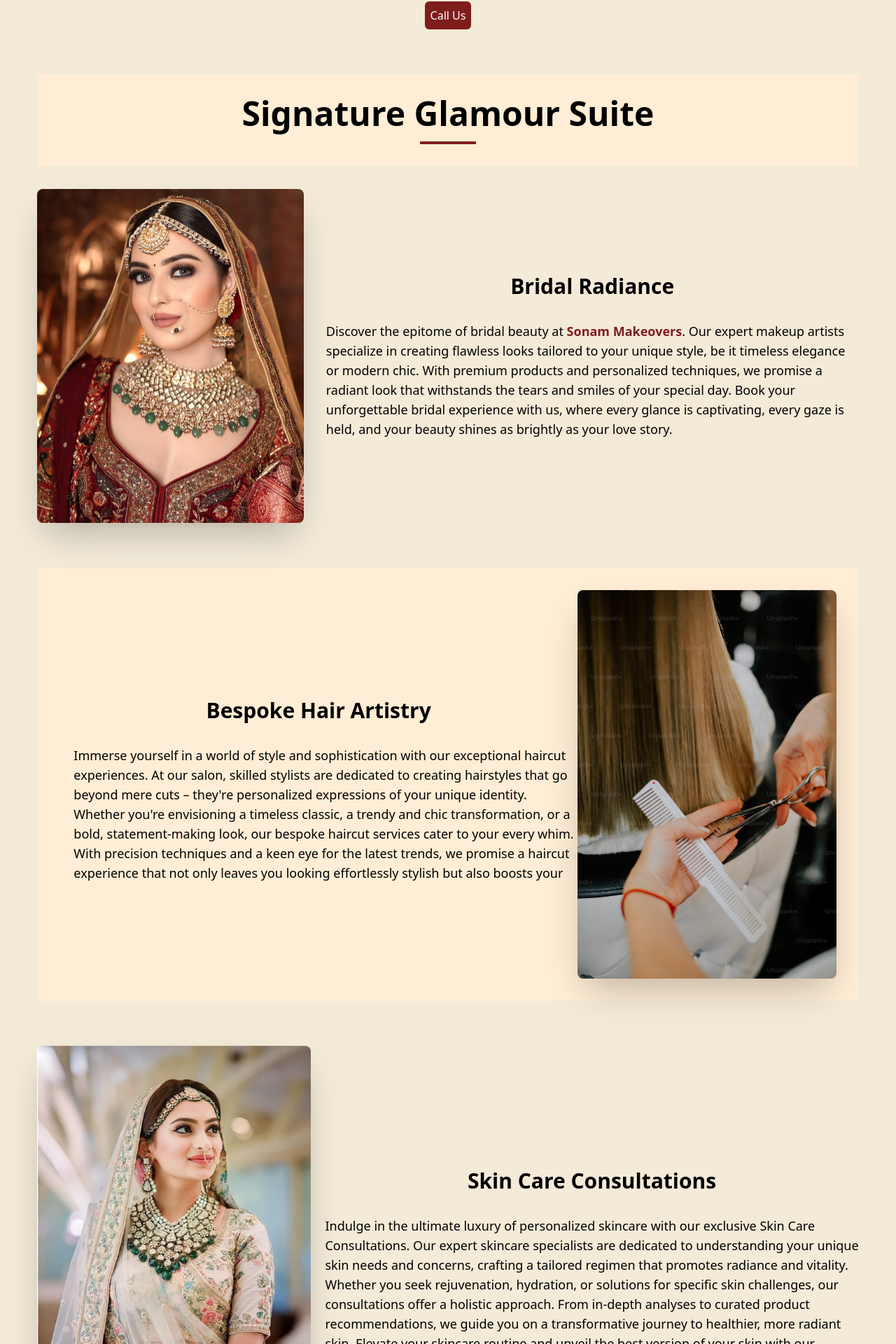
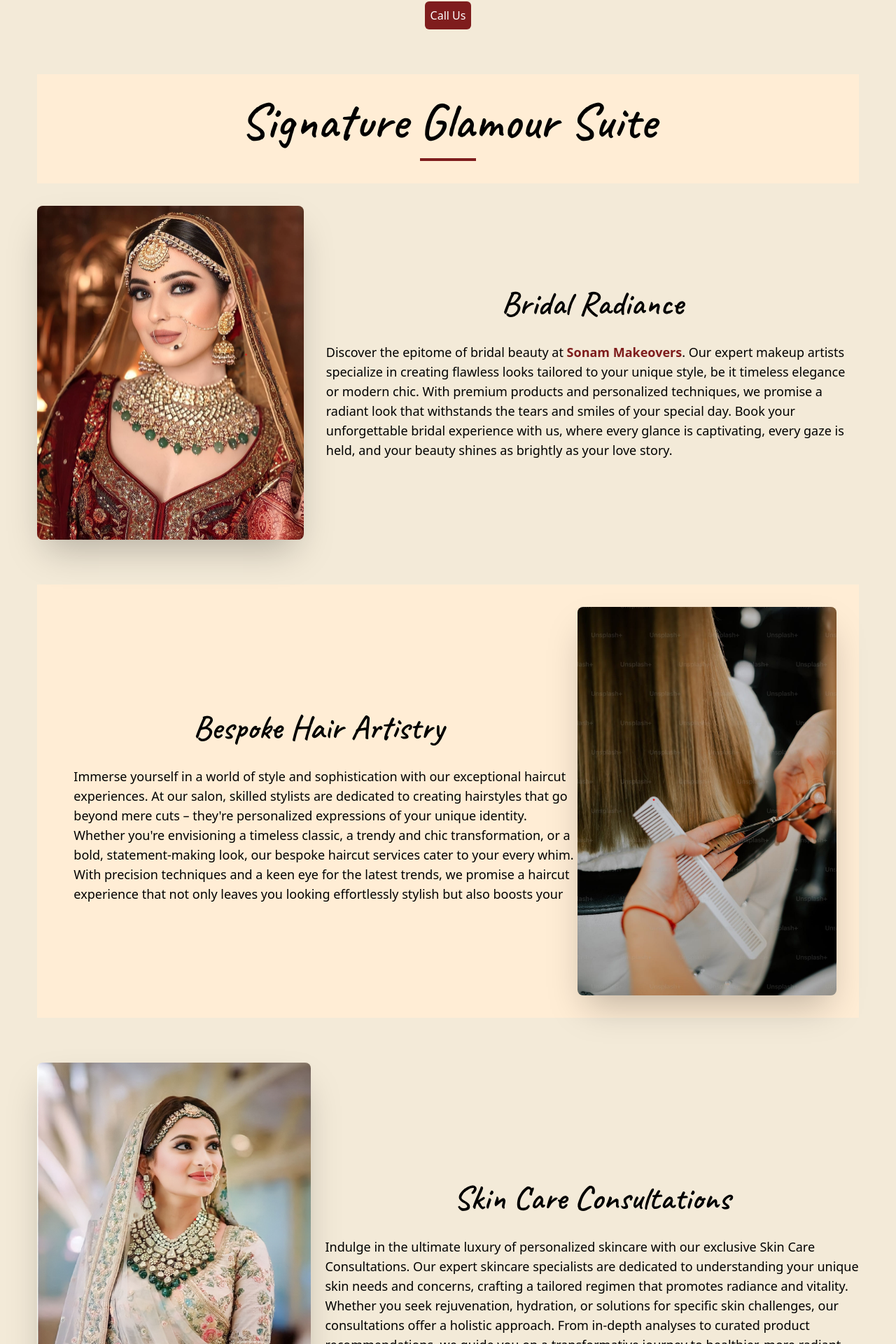
Before and after one commit to YuvrajSinghJadon/ParlourSite, a React (Vite) app in the folder parlour-project/: page / in a window 1280 px wide. Shown: the part 571-2491 px from the top of the page at 70% size. Built offline with nearby package versions, Linux system fonts and the light colour scheme.

Commit message:
made some font changes

```diff
--- a/parlour-project/index.html
+++ b/parlour-project/index.html
@@ -4,6 +4,12 @@
     <meta charset="UTF-8" />
     <link rel="icon" type="image/svg+xml" href="/favicon.ico" />
     <meta name="viewport" content="width=device-width, initial-scale=1.0" />
+    <link rel="preconnect" href="https://fonts.googleapis.com" />
+    <link rel="preconnect" href="https://fonts.gstatic.com" crossorigin />
+    <link
+      href="https://fonts.googleapis.com/css2?family=Caveat:wght@600&display=swap"
+      rel="stylesheet"
+    />
     <title>Sonam Beauty Parlour</title>
   </head>
   <body>
--- a/parlour-project/src/components/About.jsx
+++ b/parlour-project/src/components/About.jsx
@@ -3,8 +3,8 @@
 import { FaWhatsapp } from "react-icons/fa";
 const About = () => {
   return (
-    <div className="container mx-auto my-8 p-8 pt-0 bg-orange-100 rounded-lg shadow-md">
-      <h2 className="text-4xl font-bold mb-8 text-center text-gray-800">
+    <div className="pt-5 container mx-auto my-8 p-8  bg-orange-100 rounded-lg shadow-md">
+      <h2 className="text-5xl font-bold mb-8 text-center font-caveat text-gray-800">
         About Us
       </h2>
 
@@ -20,9 +20,7 @@
         <div>
           <p className="text-gray-700 mb-4 text-lg leading-relaxed">
             Welcome to{" "}
-            <span className="font-bold text-red-900">
-              Sonam Beauty Parlour
-            </span>
+            <span className="font-bold text-red-900">Sonam Beauty Parlour</span>
             , where beauty meets artistry. We are a team of passionate makeup
             artists dedicated to making you look and feel your best on your
             special day.
@@ -37,9 +35,7 @@
 
           <p className="text-gray-700 mb-4 text-lg leading-relaxed">
             At{" "}
-            <span className="font-bold text-red-900">
-              Sonam Beauty Parlour
-            </span>
+            <span className="font-bold text-red-900">Sonam Beauty Parlour</span>
             , we believe that makeup is a form of self-expression. Whether
             you're preparing for a wedding, photoshoot, or any other event, our
             goal is to highlight your unique features and bring out the beauty
@@ -55,9 +51,7 @@
 
           <p className="text-gray-700 mb-4 text-lg leading-relaxed">
             Thank you for considering{" "}
-            <span className="font-bold text-red-900">
-              Sonam Beauty Parlour
-            </span>{" "}
+            <span className="font-bold text-red-900">Sonam Beauty Parlour</span>{" "}
             for your makeup needs. We look forward to being a part of your
             special moments and creating stunning looks that leave a lasting
             impression.
--- a/parlour-project/src/components/Contact.jsx
+++ b/parlour-project/src/components/Contact.jsx
@@ -2,9 +2,9 @@
 
 const Contact = () => {
   return (
-    <div className="container mx-auto my-8 p-8 pt-0 bg-orange-100 rounded-lg shadow-md">
+    <div className="container mx-auto my-8 p-8 pt-5 bg-orange-100 rounded-lg shadow-md">
       <div className="mb-8">
-        <h2 className="text-4xl font-bold mb-4 text-center text-gray-800">
+        <h2 className="text-5xl font-caveat mb-4 text-center text-gray-800">
           Get In Touch
         </h2>
       </div>
--- a/parlour-project/src/components/Hero/GallerySection.jsx
+++ b/parlour-project/src/components/Hero/GallerySection.jsx
@@ -34,7 +34,7 @@
   return (
     <div className="container max-h-[400px] overflow-y-auto mx-auto my-8 rounded-lg p-10 bg-orange-100 shadow-2xl md:max-h-[800px]">
       <div className="container mx-auto my-8 flex justify-center">
-        <h2 className="text-3xl font-bold mb-4">GlamourGallery</h2>
+        <h2 className="text-5xl font-caveat mb-4">GlamourGallery</h2>
         <div className="grid grid-cols-1 md:grid-cols-2 lg:grid-cols-3 gap-4">
           {/* Your gallery images go here */}
         </div>
@@ -51,11 +51,7 @@
               src={`/Gallery/${photo}`}
               alt={`Photo ${index + 1}`}
             />
-            <div className="absolute inset-0 bg-black opacity-75">
-              <p className="text-white text-center absolute inset-0 flex items-center justify-center">
-                Photo {index + 1}
-              </p>
-            </div>
+            <div className="absolute inset-0 bg-black opacity-75"></div>
           </div>
         ))}
       </div>
--- a/parlour-project/src/components/Hero/GlamourSuite.jsx
+++ b/parlour-project/src/components/Hero/GlamourSuite.jsx
@@ -8,7 +8,7 @@
   return (
     <div className="container mx-auto my-16">
       <div className="bg-orange-100 p-8 text-center">
-        <h1 className="font-bold text-5xl mb-4">Signature Glamour Suite</h1>
+        <h1 className="font-bold text-7xl mb-4 font-caveat">Signature Glamour Suite</h1>
         <div className="border-b-4 border-red-900 w-20 mx-auto"></div>
       </div>
 
@@ -22,7 +22,7 @@
         </div>
 
         <div className="lg:w-2/3 flex flex-col gap-8">
-          <p className="text-3xl font-bold text-center">Bridal Radiance</p>
+          <p className="text-5xl font-caveat font-bold text-center ">Bridal Radiance</p>
           <p className="text-lg  max-h-[200px] overflow-y-auto">
             Discover the epitome of bridal beauty at{" "}
             <span className="font-bold text-red-900">Sonam Makeovers</span>. Our
@@ -47,7 +47,7 @@
         </div>
 
         <div className="lg:w-2/3 flex flex-col gap-8">
-          <p className="pt-5 font-bold text-3xl text-center">
+          <p className="pt-5 text-5xl font-caveat text-center">
             Bespoke Hair Artistry
           </p>
           <p className="text-lg pl-5 max-h-[200px] overflow-y-auto">
@@ -76,7 +76,7 @@
         </div>
 
         <div className="lg:w-2/3 flex flex-col gap-8 pl-5">
-          <p className="pt-5 font-bold text-3xl text-center">
+          <p className="pt-5 text-5xl font-caveat text-center ">
             Skin Care Consultations
           </p>
           <p className="text-lg  max-h-[200px] overflow-y-auto">
--- a/parlour-project/src/components/Services.jsx
+++ b/parlour-project/src/components/Services.jsx
@@ -3,8 +3,8 @@
 
 const Services = () => {
   return (
-    <div className="container mx-auto my-8 bg-orange-100 p-8 pt-0 rounded-lg shadow-2xl">
-      <h2 className="text-3xl font-bold mb-8 text-center">
+    <div className="container mx-auto my-8 bg-orange-100 p-8 pt-5 rounded-lg shadow-2xl">
+      <h2 className="text-5xl font-bold mb-8 text-center font-caveat ">
         Our Services & Prices
       </h2>
 
--- a/parlour-project/tailwind.config.js
+++ b/parlour-project/tailwind.config.js
@@ -10,6 +10,9 @@
           200: "#888883",
         },
       },
+      fontFamily: {
+        caveat: "'Caveat', cursive",
+      },
     },
   },
   plugins: [],
```
